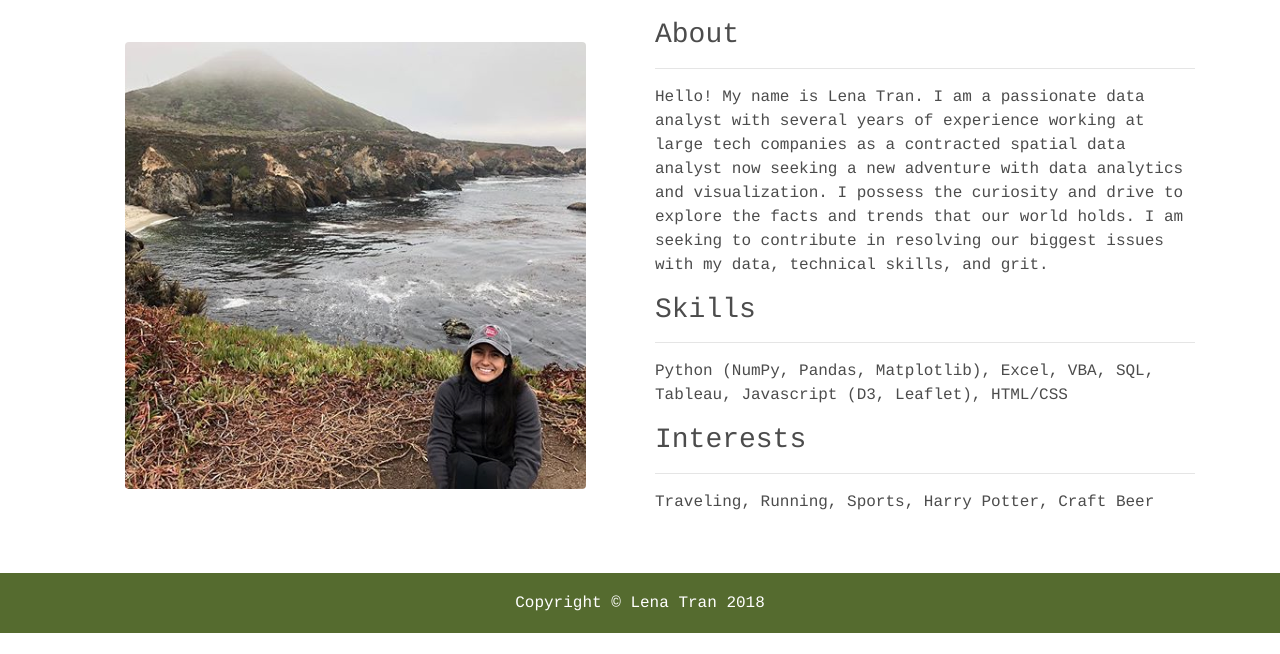
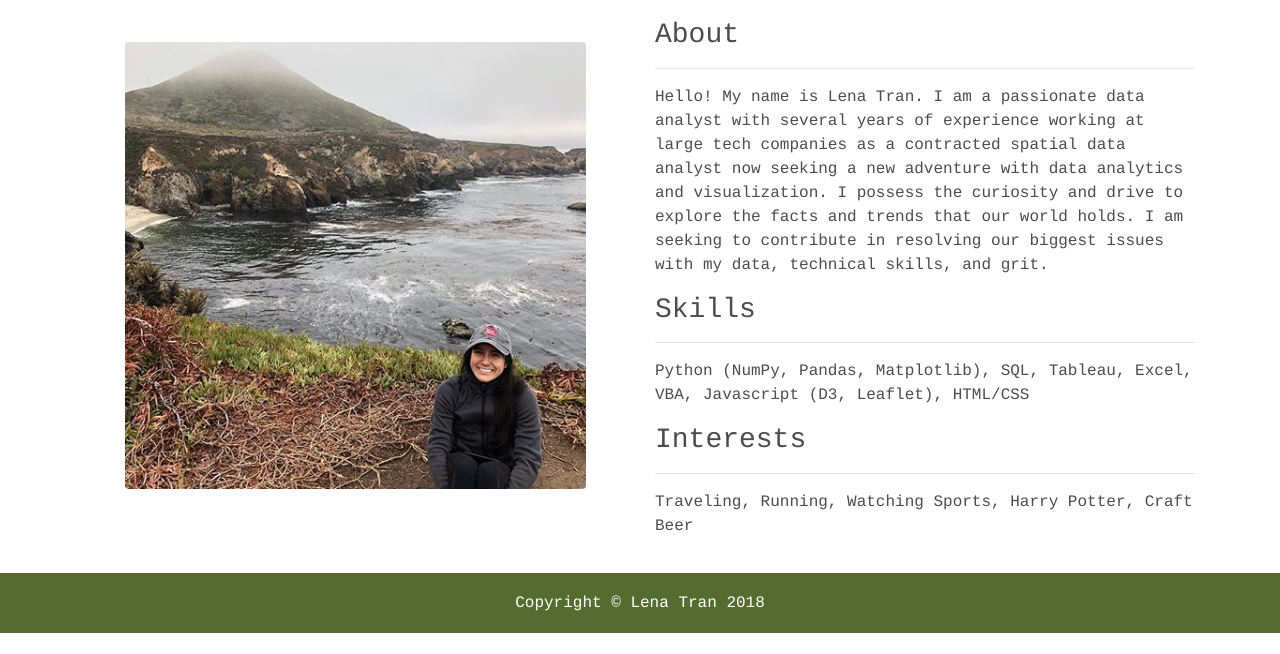
Before and after one commit to lenatran/lenatran.github.io, a website: page index.html in a window 1280 px wide. Shown: the part 167-821 px from the top of the page. Before the commit the page ends 800 px from the top, so only its background shows below. Drawn offline with Linux system fonts and the light colour scheme.

Commit message:
updating about section

```diff
--- a/index.html
+++ b/index.html
@@ -69,10 +69,10 @@
           <p>Hello! My name is Lena Tran. I am a passionate data analyst with several years of experience working at large tech companies as a contracted spatial data analyst now seeking a new adventure with data analytics and visualization. I possess the curiosity and drive to explore the facts and trends that our world holds. I am seeking to contribute in resolving our biggest issues with my data, technical skills, and grit.</p>
          <h3 class="my-3">Skills</h3>
           <hr>
-          <p>Python (NumPy, Pandas, Matplotlib), Excel, VBA, SQL, Tableau, Javascript (D3, Leaflet), HTML/CSS</p>
+          <p>Python (NumPy, Pandas, Matplotlib), SQL, Tableau, Excel, VBA, Javascript (D3, Leaflet), HTML/CSS</p>
           <h3 class="my-3">Interests</h3>
           <hr>
-          <p>Traveling, Running, Sports, Harry Potter, Craft Beer</p>
+          <p>Traveling, Running, Watching Sports, Harry Potter, Craft Beer</p>
         </div>
 
       </div>
```
